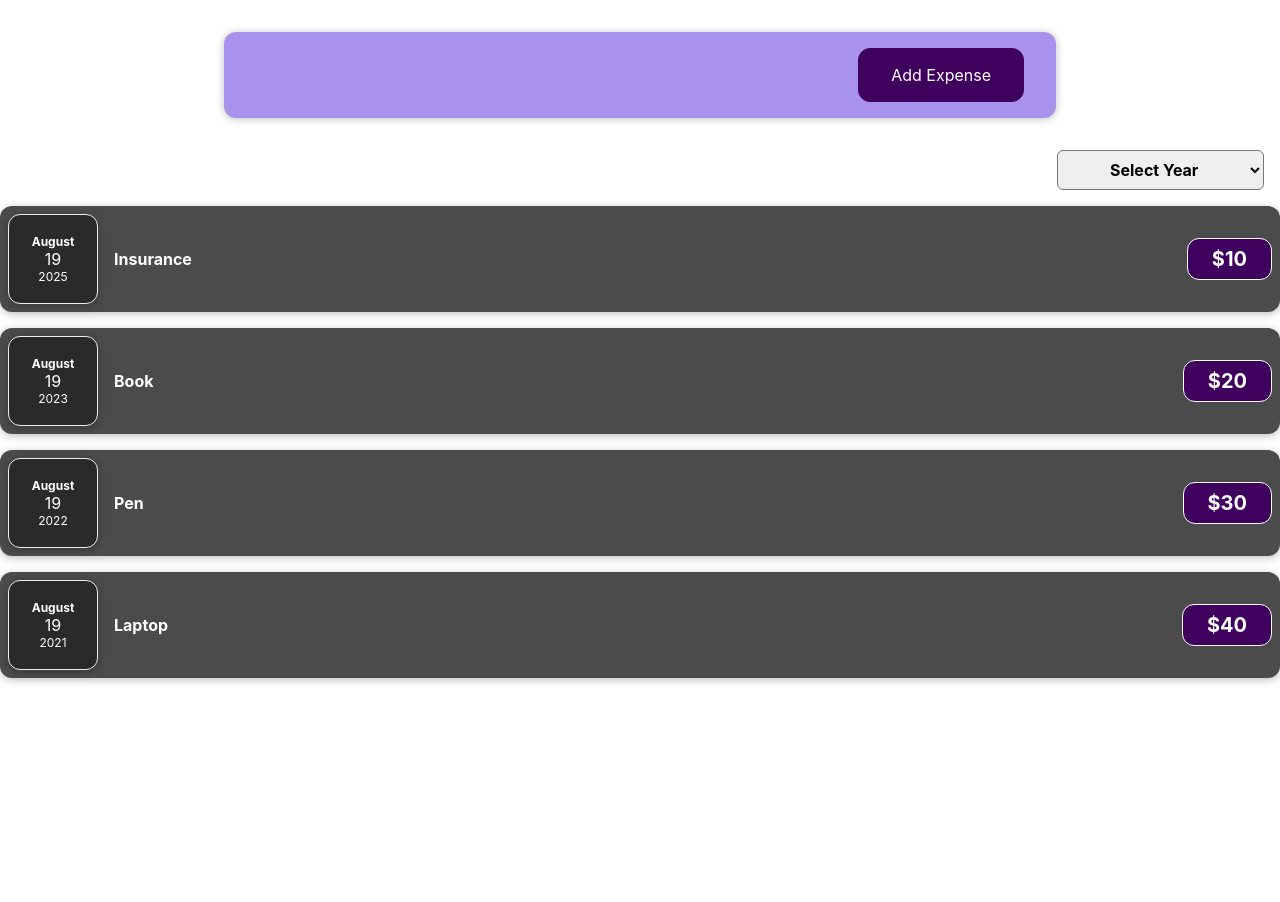
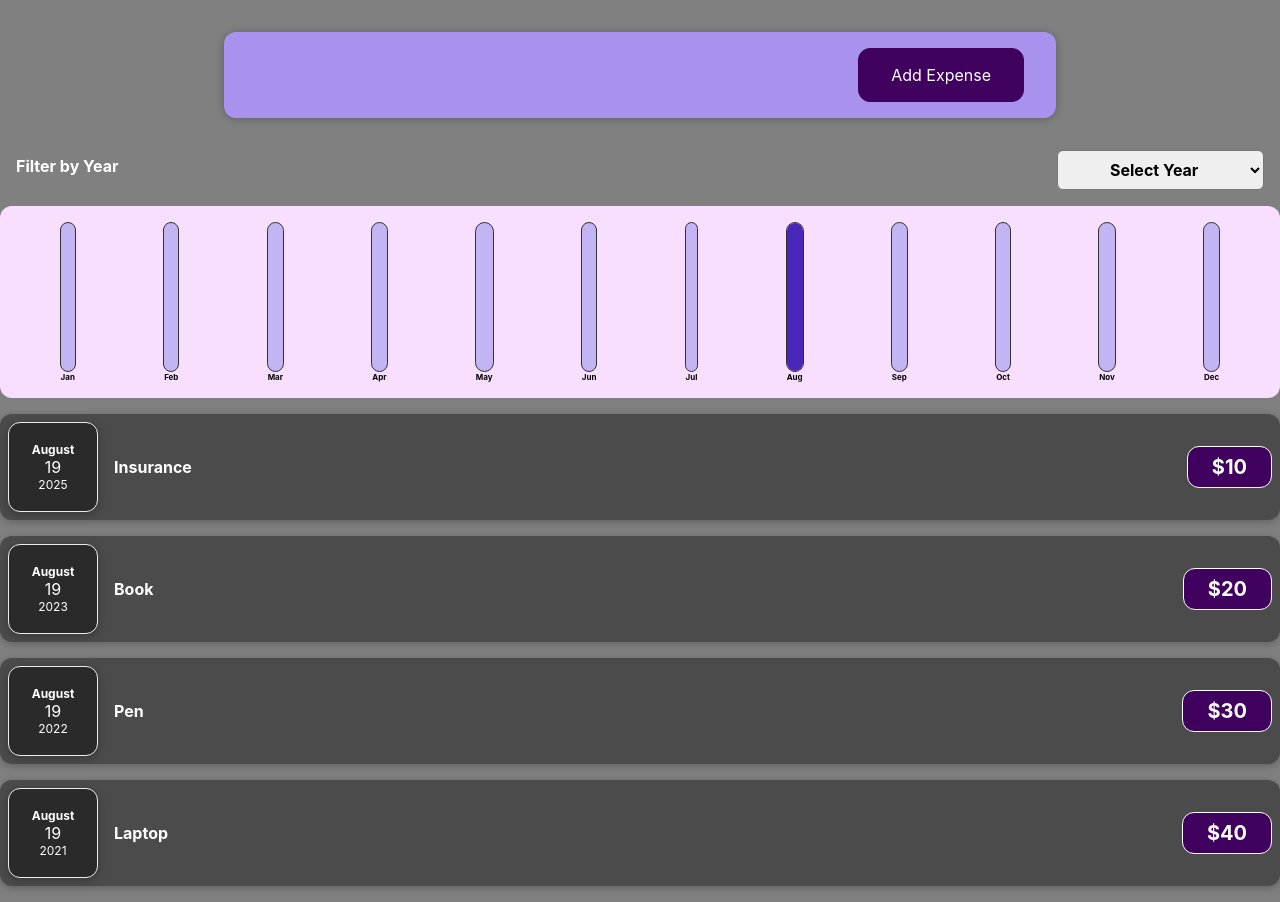
Before and after one commit to KunalSingh2001/First-create-react-app, a React (Create React App) app: page / in a window 1280 px wide. Before the commit the page ends 800 px from the top, so only its background shows below. Built offline with nearby package versions, Linux system fonts and the light colour scheme.

Commit message:
created filter according year

```diff
--- a/src/App.js
+++ b/src/App.js
@@ -2,18 +2,19 @@ import React, { useState } from 'react';
 import ExpansesList from "./components/ExpensesItem";
 import NewExpense from "./components/ExpenseForm/NewExpense";
 import ExpensesFilter from "./components/ExpensesFilter.jsx";
+import ExpensesChart from './components/ExpensesChart.js';
 function App() {
 	const DUMMY_DATA = [
-		{ id: 1, date: new Date(2025, 7, 19), location: "Bangalore", description: "this is props", title: "Insurance", amount: "$10" },
-		{ id: 2, date: new Date(2023, 7, 19), location: "Delhi", description: "this is props", title: "Book", amount: "$20" },
-		{ id: 3, date: new Date(2022, 7, 19), location: "Hyderabad", description: "this is props", title: "Pen", amount: "$30" },
-		{ id: 4, date: new Date(2021, 7, 19), location: "Mumbai", description: "this is props", title: "Laptop", amount: "$40" }
+		{ id: 1, date: new Date(2025, 7, 19), location: "Bangalore", description: "this is props", title: "Insurance", amount: 10 },
+		{ id: 2, date: new Date(2023, 7, 19), location: "Delhi", description: "this is props", title: "Book", amount: 20 },
+		{ id: 3, date: new Date(2022, 7, 19), location: "Hyderabad", description: "this is props", title: "Pen", amount: 30 },
+		{ id: 4, date: new Date(2021, 7, 19), location: "Mumbai", description: "this is props", title: "Laptop", amount: 40 }
 	];
 	const [expenses, setExpanese] = useState(DUMMY_DATA);
 	function expansesSummitedData(data) {
 		const updatedData = {
 			...data,
-			amount: data.amount.toString().startsWith('$') ? data.amount : `$${data.amount}`,
+			amount: data.amount.toString().startsWith('$') ? data.amount : `${data.amount}`,
 			date: new Date(data.date)
 		};
 		setExpanese((prevExpenses) => {
@@ -61,6 +62,7 @@ function App() {
 				selected={filteredYear}
 				onChangeFilter={changeFilterHandler}
 			/>
+			<ExpensesChart filteredExpensesList = {filteredData}/>
 			{filteredContent}
 		</div>
 	);
--- /dev/null
+++ b/src/components/Chart/Chart.css
@@ -0,0 +1,9 @@
+.chart {
+  padding: 1rem;
+  border-radius: 12px;
+  background-color: #f8dfff;
+  text-align: center;
+  display: flex;
+  justify-content: space-around;
+  height: 10rem;
+}
--- /dev/null
+++ b/src/components/Chart/Chart.js
@@ -0,0 +1,40 @@
+import React from 'react';
+import './Chart.css';
+import ChartBar from './ChartBar';
+function Chart(props) {
+    const expensesOnlyArray = props.chartExpenses.map((monthExpenseData) => {
+        return monthExpenseData.amount;
+
+    });
+    const maxValue = Math.max(...expensesOnlyArray);
+        const chartData = [
+        { expenseMonth: "Jan", expenseValue: 0 },
+        { expenseMonth: "Feb", expenseValue: 0 },
+        { expenseMonth: "Mar", expenseValue: 0 },
+        { expenseMonth: "Apr", expenseValue: 0 },
+        { expenseMonth: "May", expenseValue: 0 },
+        { expenseMonth: "Jun", expenseValue: 0 },
+        { expenseMonth: "Jul", expenseValue: 0 },
+        { expenseMonth: "Aug", expenseValue: 0 },
+        { expenseMonth: "Sep", expenseValue: 0 },
+        { expenseMonth: "Oct", expenseValue: 0 },
+        { expenseMonth: "Nov", expenseValue: 0 },
+        { expenseMonth: "Dec", expenseValue: 0 },
+    ];
+
+    for(let expenses of props.chartExpenses) {
+       chartData[expenses.date.getMonth()].expenseValue += expenses.amount;
+    }
+    console.log();
+    return (
+        <div className='chart'>
+            {chartData.map((monthData) => {
+                return (
+                    <ChartBar key={monthData.expenseMonth} label={monthData.expenseMonth} value={monthData.expenseValue} maxValue={maxValue}/>
+                );
+            })}
+        </div>
+    )
+}
+
+export default Chart;
--- /dev/null
+++ b/src/components/Chart/ChartBar.css
@@ -0,0 +1,30 @@
+.chart-bar {
+  height: 100%;
+  display: flex;
+  flex-direction: column;
+  align-items: center;
+}
+
+.chart-bar__inner {
+  height: 100%;
+  width: 100%;
+  border: 1px solid #313131;
+  border-radius: 12px;
+  background-color: #c3b4f3;
+  overflow: hidden;
+  display: flex;
+  flex-direction: column;
+  justify-content: flex-end;
+}
+
+.chart-bar__fill {
+  background-color: #4826b9;
+  width: 100%;
+  transition: all 0.3s ease-out;
+}
+
+.chart-bar__label {
+  font-weight: bold;
+  font-size: 0.5rem;
+  text-align: center;
+}
--- /dev/null
+++ b/src/components/Chart/ChartBar.js
@@ -0,0 +1,22 @@
+import React from 'react';
+import './ChartBar.css';
+
+function ChartBar(props) {
+    let fillHeight = "0%";
+    if (props.value > 0) {
+        fillHeight = Math.round((props.value / props.maxValue) * 100) + "%";
+    }
+    return (
+    <div className="chart-bar">
+      <div className="chart-bar__inner">
+        <div
+          className="chart-bar__fill"
+          style={{ height: fillHeight }}
+        ></div>
+      </div>
+      <div className="chart-bar__label">{props.label}</div>
+    </div>
+  );
+}
+
+export default ChartBar
--- /dev/null
+++ b/src/components/ExpensesChart.js
@@ -0,0 +1,9 @@
+import React from 'react';
+import Chart from './Chart/Chart';
+function ExpensesChart (props) {
+    return (
+        <Chart chartExpenses = {props.filteredExpensesList} />
+    );
+}
+
+export default ExpensesChart;
--- a/src/components/ExpensesItem.jsx
+++ b/src/components/ExpensesItem.jsx
@@ -12,7 +12,7 @@ function ExpansesList(props) {
             <ExpenseDate date ={new Date(props.date)} />
             <h2>{title}</h2>
             {/* <h4 className="expense-item__location">{props.location}</h4> */}
-            <div className="expense-item__price">{props.amount}</div>
+            <div className="expense-item__price">${props.amount}</div>
             {/* <button onClick={buttonClickHandler}>Click me</button> */}
         </Card>
     );
--- a/src/index.css
+++ b/src/index.css
@@ -5,9 +5,11 @@ body {
     sans-serif;
   -webkit-font-smoothing: antialiased;
   -moz-osx-font-smoothing: grayscale;
+  background: gray;
 }
 
 code {
   font-family: source-code-pro, Menlo, Monaco, Consolas, 'Courier New',
     monospace;
+
 }
```
